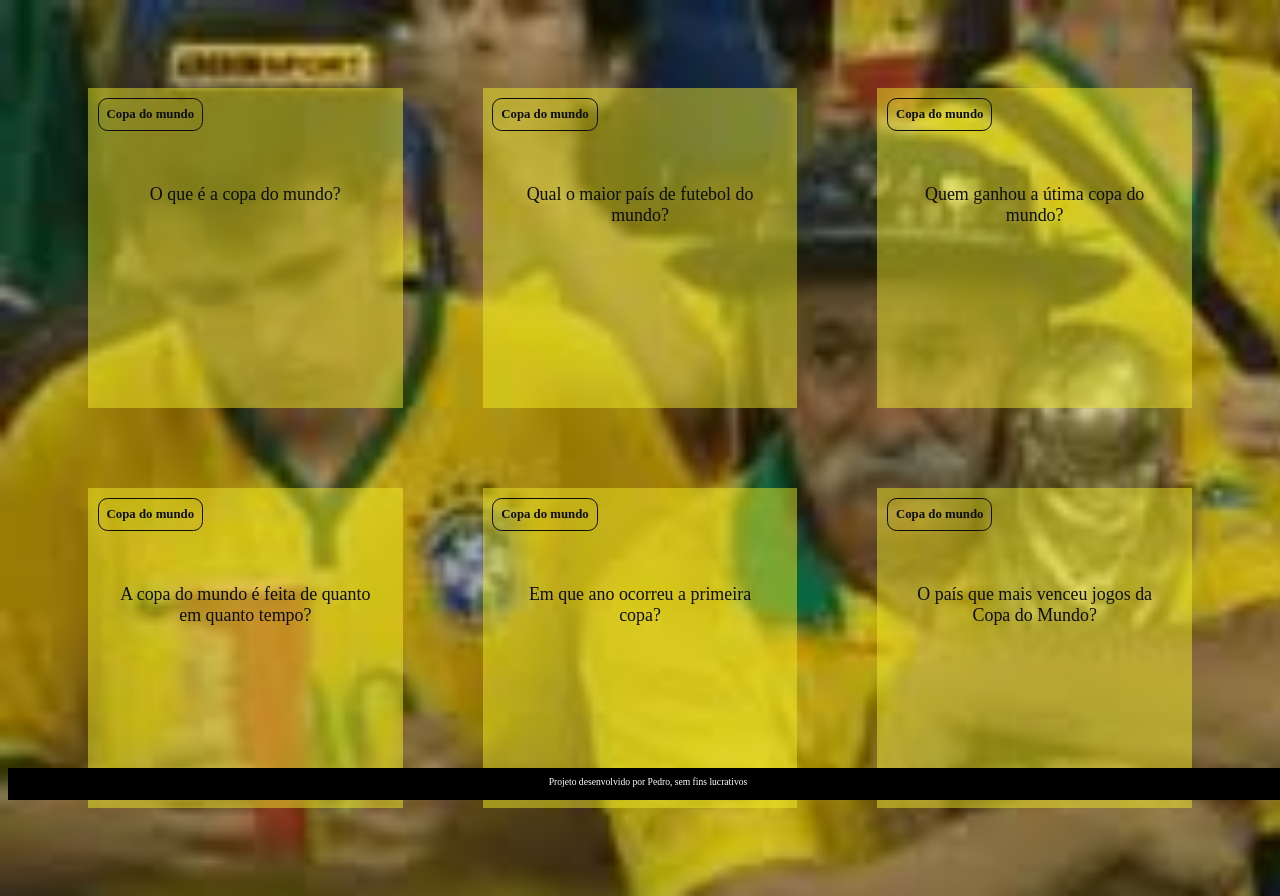
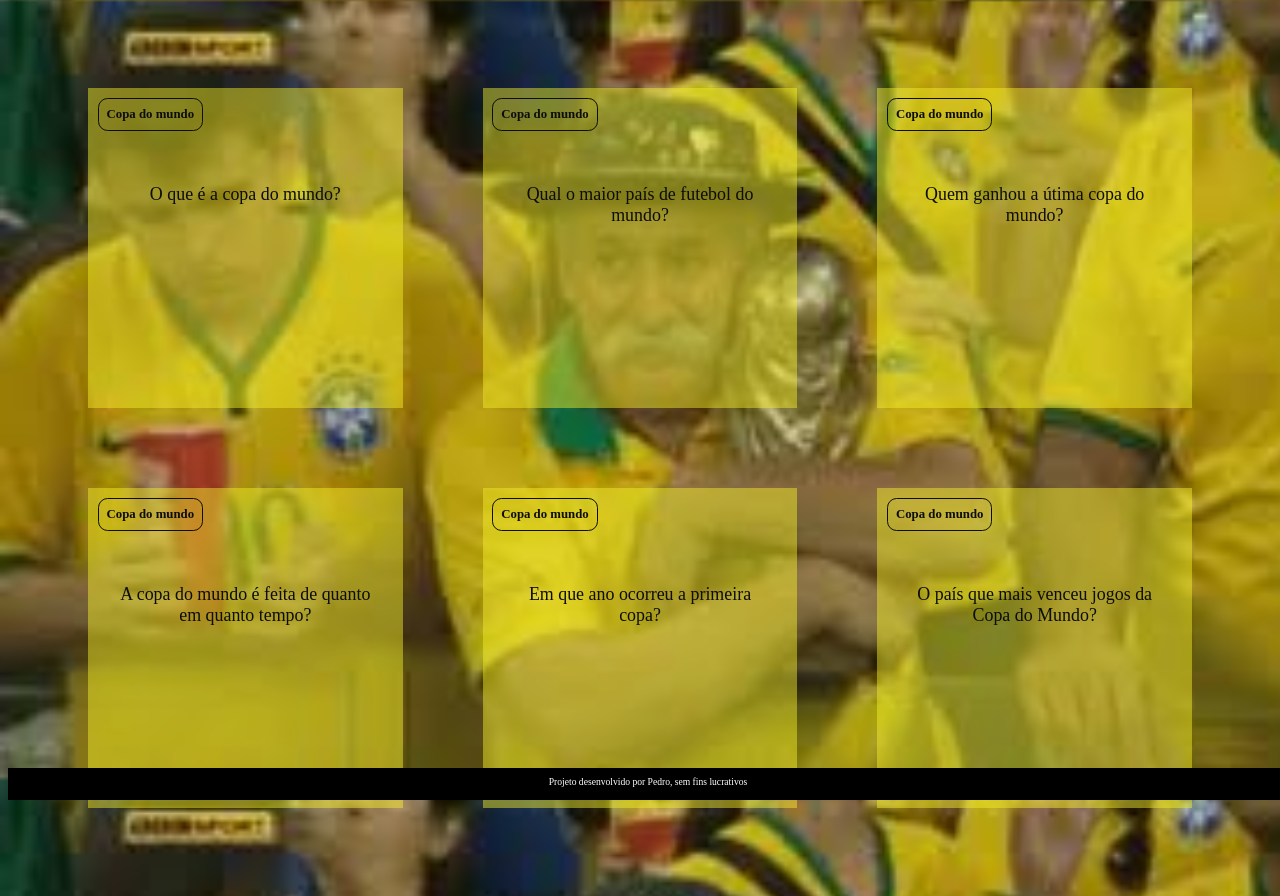
Before and after one commit to pedro12345610/Projetomil, a plain HTML site: page index.html in a window 1280 px wide. Drawn offline with Linux system fonts and the light colour scheme.

Commit message:
Update style.css

```diff
--- a/style.css
+++ b/style.css
@@ -6,7 +6,7 @@
 
 body {
     background: url('download.jpeg');
-    background-size: 150%;
+    background-size: 110%;
     font-family: Bai Jamjuree;
 }
 
```
